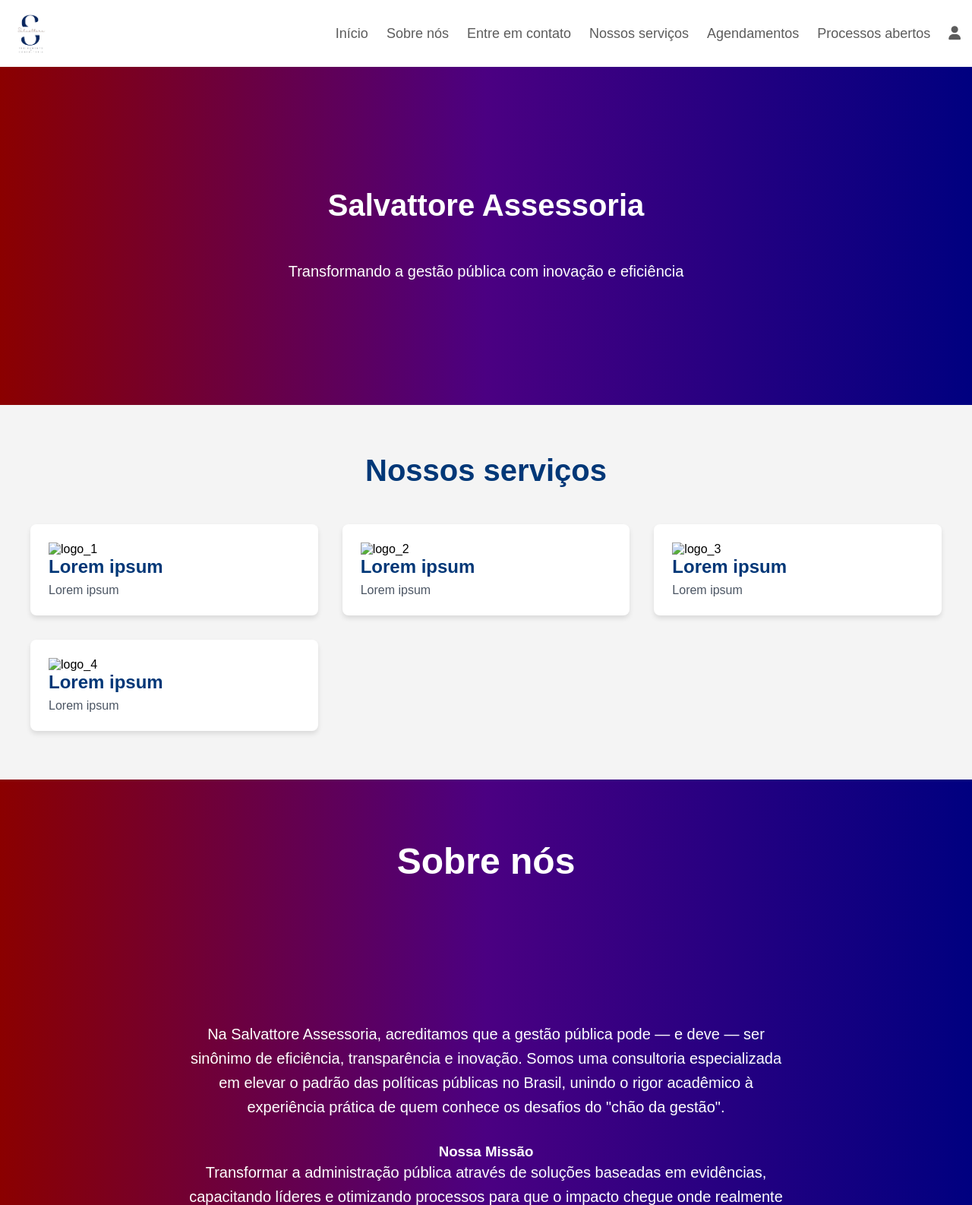
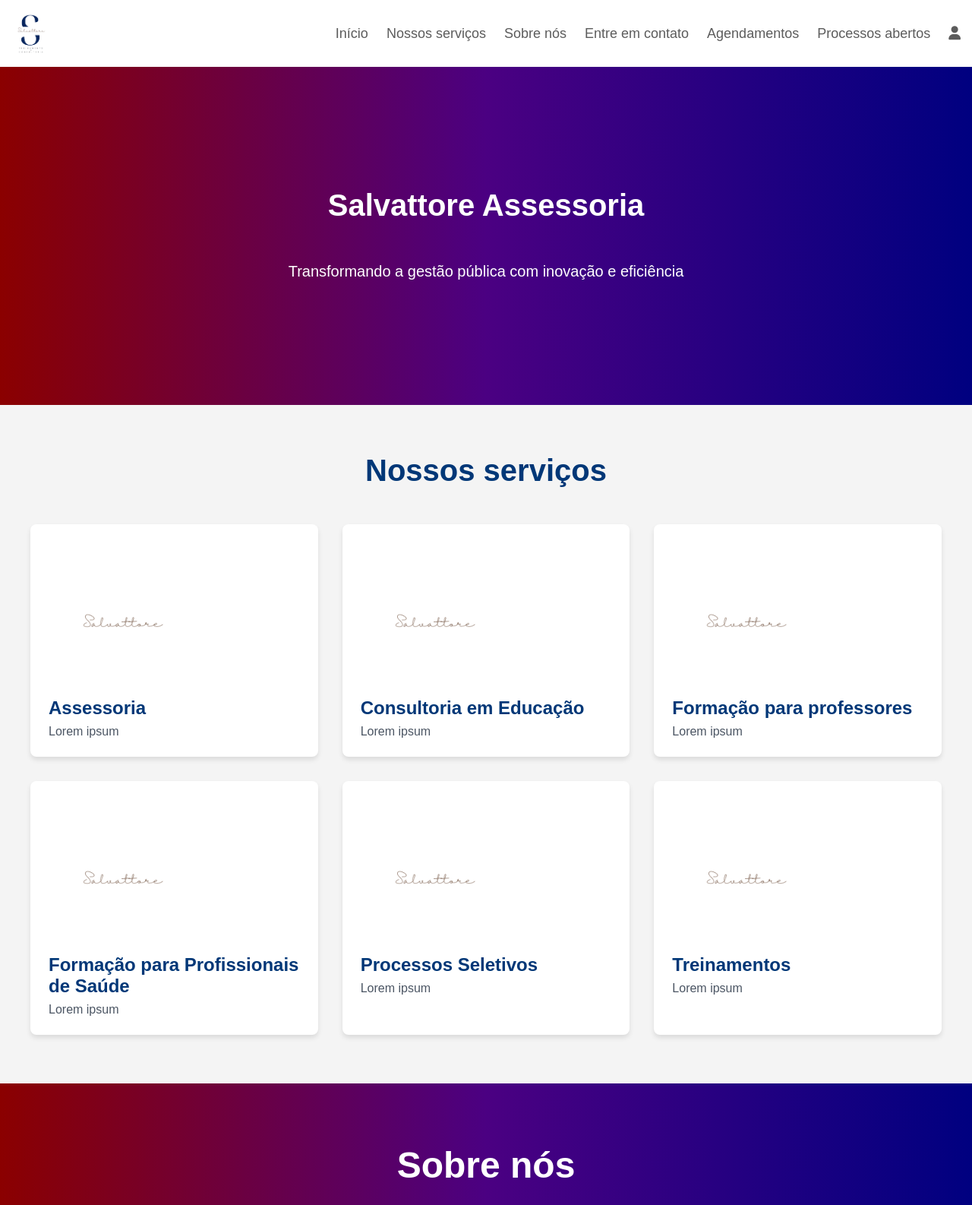
Before and after one commit to viczveras/salvattore-projeto-IES, a Flask app: page / in a window 1280 px wide. Shown: the top 1586 px of the page at 76% size. Run offline with Flask 3, Linux system fonts and the light colour scheme.

Commit message:
feat: criação da rota para a página de agendamentos

```diff
--- a/app.py
+++ b/app.py
@@ -41,5 +41,9 @@ def contato():
 def processos_seletivos():
     return render_template('processos.html')
 
+@app.route('/agendamentos')
+def agendamentos():
+    return render_template('agendamentos.html')
+
 if __name__ == "__main__":
     app.run(debug=True)
--- a/data/processos.csv
+++ /dev/null
@@ -1 +0,0 @@
-id,titulo,url
--- a/static/css/style.css
+++ b/static/css/style.css
@@ -1,5 +1,5 @@
 @import url("https://cdn.jsdelivr.net/npm/bootstrap-icons@1.13.1/font/bootstrap-icons.min.css");
-/*Estilo geral*/
+
 * {
     margin: 0;
     padding: 0;
@@ -132,6 +132,11 @@ nav ul li a:hover {
 
 .servicos .card_container .cards p {
     color: #4b5563;
+}
+
+.logo-card {
+    width: 200px;
+    height: auto;
 }
 
 /*Estilo formulário de contato*/
--- a/templates/base.html
+++ b/templates/base.html
@@ -7,6 +7,7 @@
     <link rel="stylesheet" href="https://cdnjs.cloudflare.com/ajax/libs/font-awesome/6.0.0/css/all.min.css">
     <link rel="stylesheet" href="{{ url_for('static', filename='css/style.css')}}">
     <title>{% block title %}Salvattore Assessoria{% endblock %}</title>
+    <link rel="shortcut icon" href="static/images/SA-Photoroom.png" type="image/x-icon">
 </head>
 <body>
     <header>
@@ -14,10 +15,10 @@
         <nav>
             <ul>
                 <li><a href="{{ url_for('pagina_principal') }}">Início</a></li>
+                <li><a href="{{ url_for('pagina_principal') }}#nossos_servicos">Nossos serviços</a></li>
                 <li><a href="{{ url_for('pagina_principal') }}#sobre">Sobre nós</a></li>
                 <li><a href="{{ url_for('contato') }}">Entre em contato</a></li>
-                <li><a href="{{ url_for('pagina_principal') }}#nossos_servicos">Nossos serviços</a></li>
-                <li><a href="">Agendamentos</a></li>
+                <li><a href="{{ url_for('agendamentos')}}">Agendamentos</a></li>
                 <li><a href="{{ url_for('processos_seletivos') }}">Processos abertos</a></li>
                 {% if 'usuario_logado' in session %}
                 <li><a href="{{ url_for('admin.gerenciar_processos') }}">Gerenciar</a></li>
--- a/templates/index.html
+++ b/templates/index.html
@@ -15,23 +15,33 @@ Início
         <h2>Nossos serviços</h2>
         <div class="card_container">
             <div class="cards">
-                <img src="" alt="logo_1">
-                <h3>Lorem ipsum</h3>
+                <img src="static/images/SA só nome-Photoroom.png" alt="assinatura_salvattore" class="logo-card">
+                <h3>Assessoria</h3>
                 <p>Lorem ipsum</p>
             </div>
             <div class="cards">
-                <img src="" alt="logo_2">
-                <h3>Lorem ipsum</h3>
+                <img src="static/images/SA só nome-Photoroom.png" alt="assinatura_salvattore" class="logo-card">
+                <h3>Consultoria em Educação</h3>
                 <p>Lorem ipsum</p>
             </div>
             <div class="cards">
-                <img src="" alt="logo_3">
-                <h3>Lorem ipsum</h3>
+                <img src="static/images/SA só nome-Photoroom.png" alt="assinatura_salvattore" class="logo-card">
+                <h3>Formação para professores</h3>
                 <p>Lorem ipsum</p>
             </div>
             <div class="cards">
-                <img src="" alt="logo_4">
-                <h3>Lorem ipsum</h3>
+                <img src="static/images/SA só nome-Photoroom.png" alt="assinatura_salvattore" class="logo-card">
+                <h3>Formação para Profissionais de Saúde</h3>
+                <p>Lorem ipsum</p>
+            </div>
+            <div class="cards">
+                <img src="static/images/SA só nome-Photoroom.png" alt="assinatura_salvattore" class="logo-card">
+                <h3>Processos Seletivos</h3>
+                <p>Lorem ipsum</p>
+            </div>
+            <div class="cards">
+                <img src="static/images/SA só nome-Photoroom.png" alt="assinatura_salvattore" class="logo-card">
+                <h3>Treinamentos</h3>
                 <p>Lorem ipsum</p>
             </div>
         </div>
```
Also changed, not shown: static/images/SA só nome-Photoroom.png (added).
